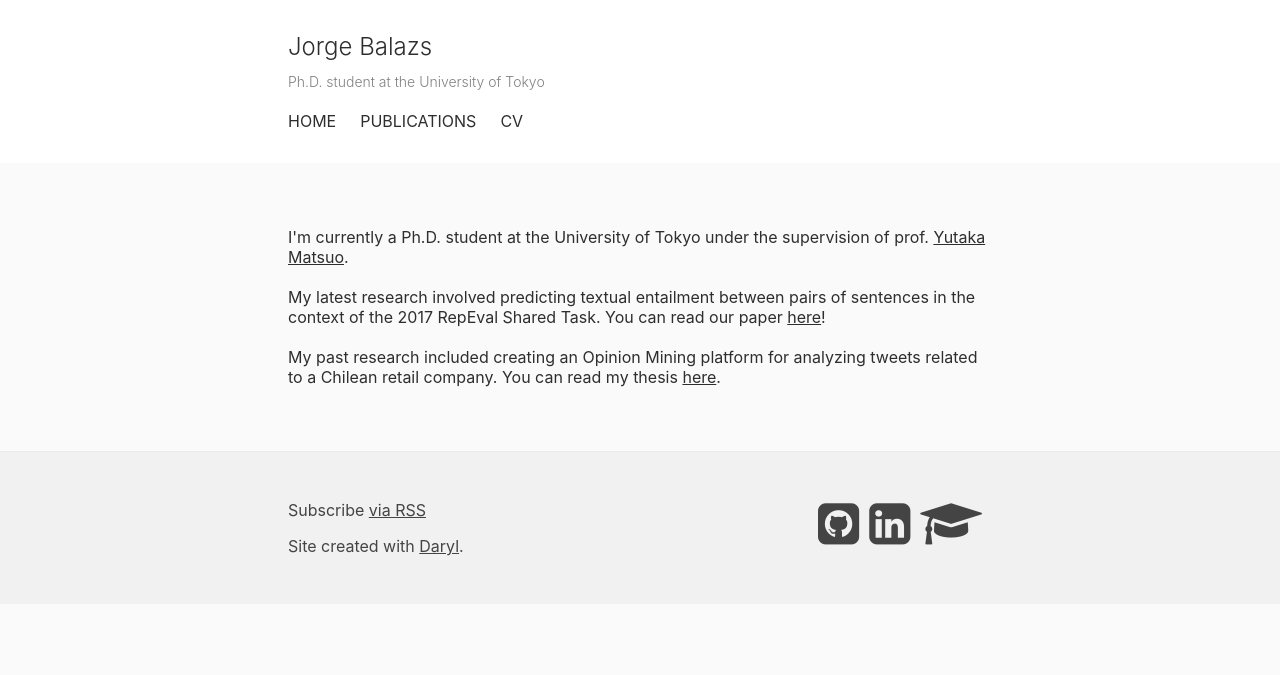
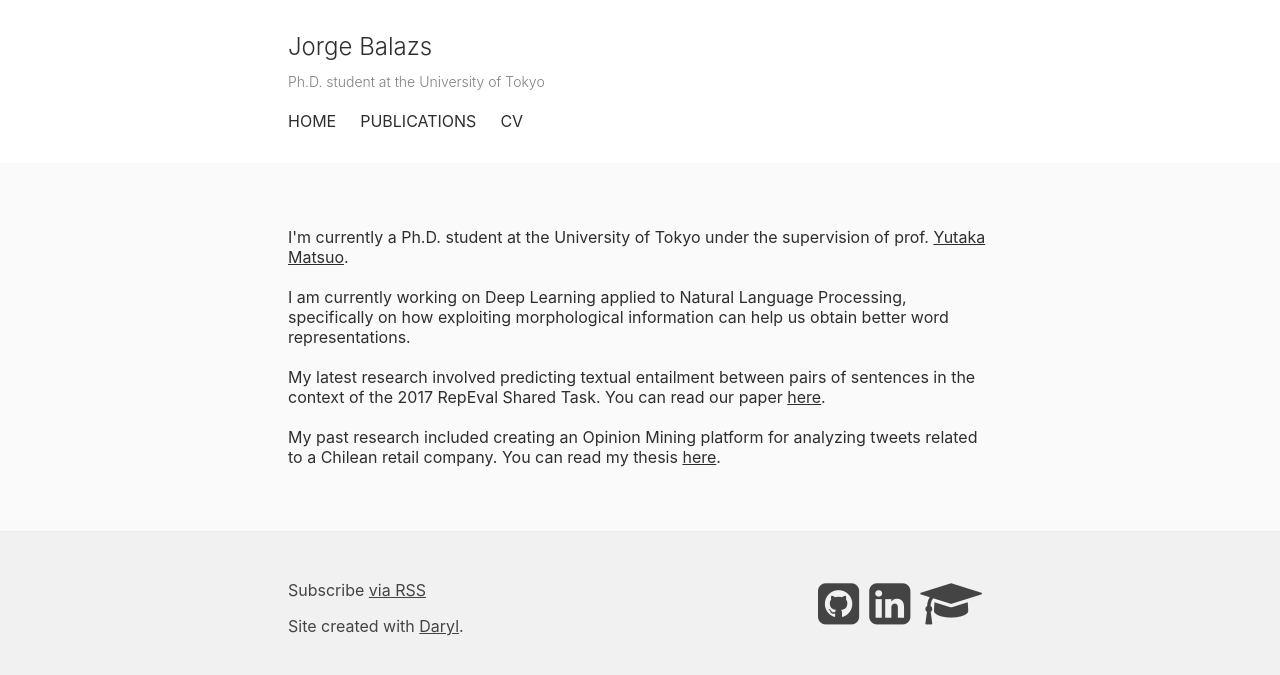
Before and after one commit to jabalazs/jabalazs.github.io, a Jekyll site: the page built from index.html, in a window 1280 px wide. Shown: the top 675 px of the page. Built offline with Jekyll 4.4.1, drawn with Linux system fonts in a browser that asks for light colours; nearby versions of some CDN libraries; the list of posts is cut into pages by our own code.

Commit message:
Update frontpage description

```diff
--- a/index.html
+++ b/index.html
@@ -4,6 +4,8 @@
 
 I'm currently a Ph.D. student at the University of Tokyo under the supervision of prof. <a href="http://ymatsuo.com/">Yutaka Matsuo</a>.
 <br><br>
-My latest research involved predicting textual entailment between pairs of sentences in the context of the 2017 RepEval Shared Task. You can read our paper <a href="https://arxiv.org/abs/1707.03103">here</a>!
+I am currently working on Deep Learning applied to Natural Language Processing, specifically on how exploiting morphological information can help us obtain better word representations.
+<br><br>
+My latest research involved predicting textual entailment between pairs of sentences in the context of the 2017 RepEval Shared Task. You can read our paper <a href="https://arxiv.org/abs/1707.03103">here</a>.
 <br><br>
 My past research included creating an Opinion Mining platform for analyzing tweets related to a Chilean retail company. You can read my thesis <a href="assets/Thesis-Jorge-Balazs.pdf">here</a>.
```
